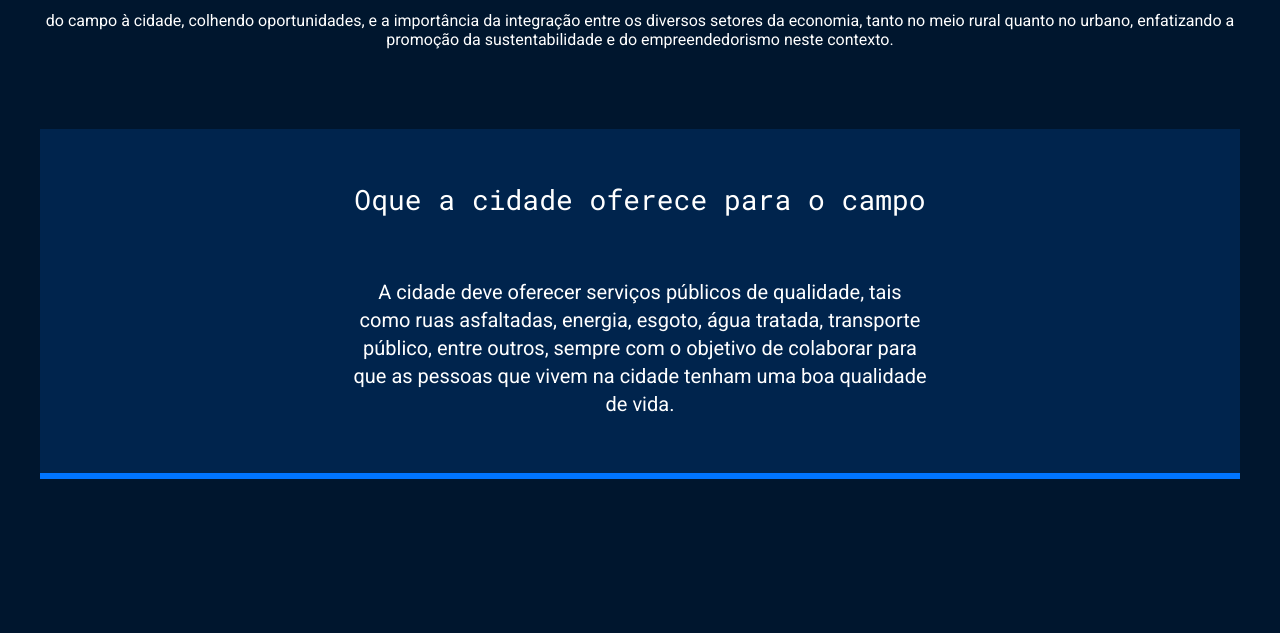
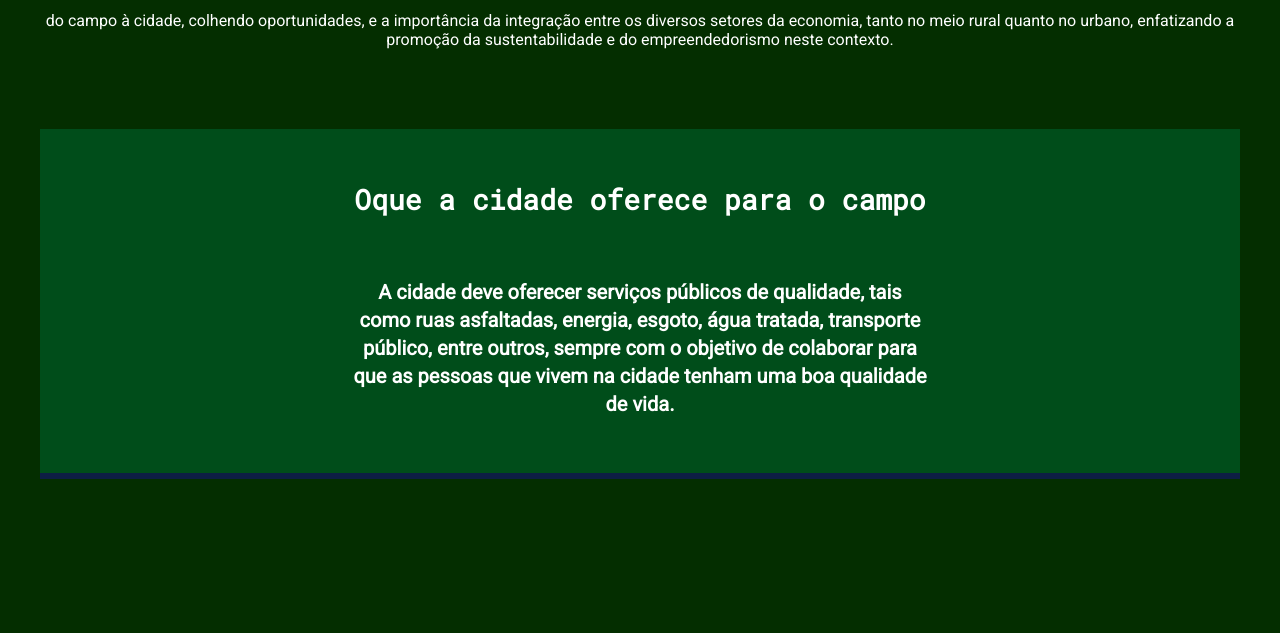
Before and after one commit to pablo07712/pinyo, a plain HTML site: page index.html in a window 1280 px wide. Shown: the part 167-800 px from the top of the page. Drawn offline with Linux system fonts and the light colour scheme.

Commit message:
Update style.css

```diff
--- a/style.css
+++ b/style.css
@@ -2,15 +2,14 @@
 
 :root{
     --branco: white;
-    --cor-de-fundo: #00162E;
-    --fundo-senha: #00244D;
+    --cor-de-fundo: #042e00;
+    --fundo-senha: #004d1a;
     --fundo-texto: #001E40;
-    --borda: #0075FF;
+    --borda: #0d1e44;
     --roboto: 'Roboto', sans-serif;
     --roboto-mono: 'Roboto Mono', monospace;
-}
 
-*{
+
     font-weight: 400;
 }
 
```
